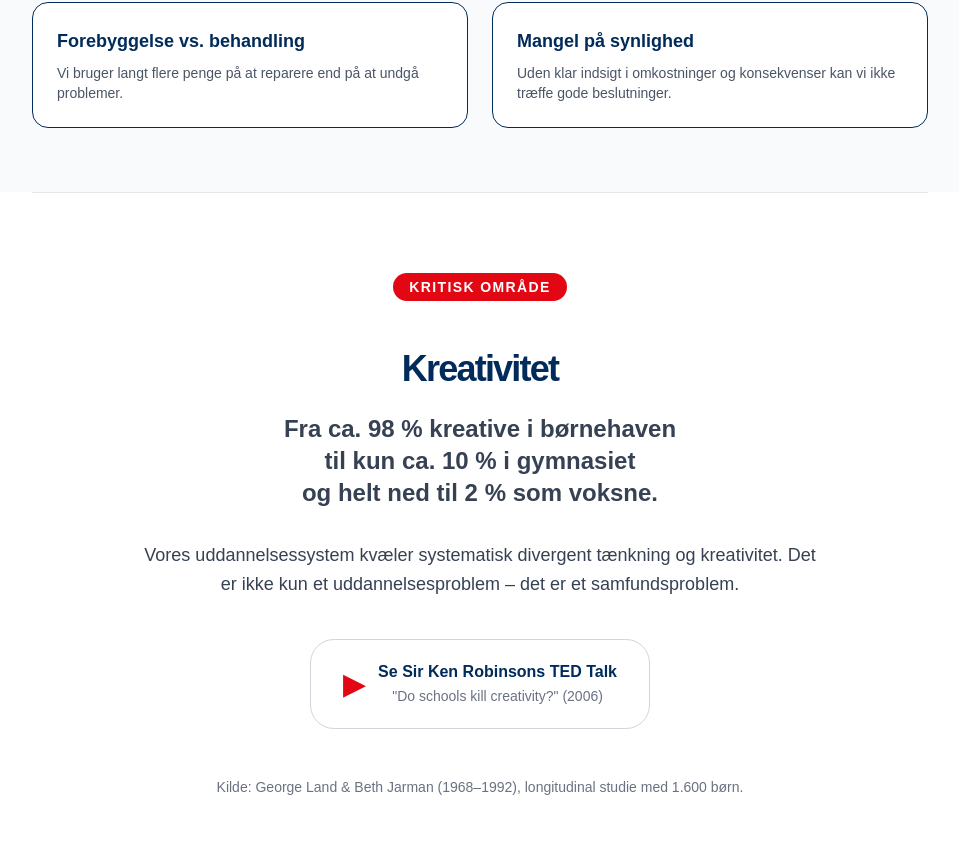
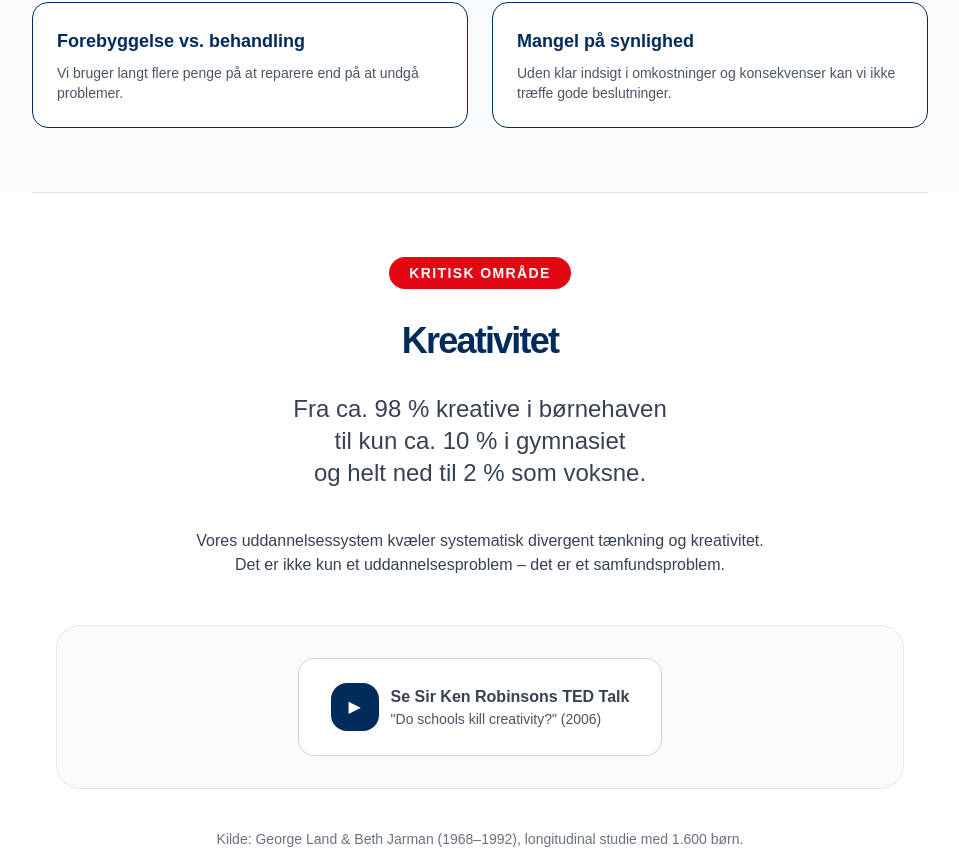
Before and after one commit to synlighed-nu/synlighed-nu-clean, a Next.js app: page / in a window 1280 px wide. Shown: the part 2355-3220 px from the top of the page, without its empty margins (160-1119 px from the left). Built offline with nearby package versions, Linux system fonts and the light colour scheme.

Commit message:
Update page.tsx

```diff
--- a/app/page.tsx
+++ b/app/page.tsx
@@ -30,31 +30,44 @@ export default function SynlighedNu() {
       <VotingSection />
       <BigMoves />
 
-      {/* KREATIVITET */}
-      <section id="kreativitet" className="max-w-4xl mx-auto px-6 py-20 border-t border-gray-200 bg-white print:break-before-page">
-        <div className="text-center mb-12">
-          <span className="inline-block px-4 py-1 bg-[#E30613] text-white text-sm font-semibold tracking-widest rounded-full">KRITISK OMRÅDE</span>
+            {/* === KREATIVITET – KRITISK OMRÅDE === */}
+      <section id="kreativitet" className="max-w-4xl mx-auto px-6 py-16 border-t border-gray-200 bg-white print:break-before-page">
+        <div className="text-center mb-8">
+          <span className="inline-block px-5 py-1.5 bg-[#E30613] text-white text-sm font-semibold tracking-widest rounded-full">KRITISK OMRÅDE</span>
         </div>
-        <h2 className="text-4xl font-bold text-center tracking-tighter mb-6 text-[#002B5B]">Kreativitet</h2>
-        <div className="prose prose-lg max-w-none text-gray-700 text-center">
-          <p className="text-2xl font-semibold mb-8">
+
+        <h2 className="text-4xl font-bold text-center tracking-tighter mb-8">Kreativitet</h2>
+
+        <div className="prose prose-lg max-w-none text-gray-700">
+          <p className="text-2xl font-medium text-center mb-10">
             Fra ca. 98 % kreative i børnehaven<br />
             til kun ca. 10 % i gymnasiet<br />
             og helt ned til 2 % som voksne.
           </p>
-          <p className="text-lg leading-relaxed max-w-2xl mx-auto">
-            Vores uddannelsessystem kvæler systematisk divergent tænkning og kreativitet.
+
+          <p className="text-center mb-12">
+            Vores uddannelsessystem kvæler systematisk divergent tænkning og kreativitet.<br />
             Det er ikke kun et uddannelsesproblem – det er et samfundsproblem.
           </p>
-          <div className="mt-10 inline-flex items-center gap-3 bg-white border border-gray-300 hover:border-[#E30613] px-8 py-5 rounded-3xl transition-all group">
-            <span className="text-[#E30613] text-3xl">▶</span>
-            <a href="https://www.ted.com/talks/sir_ken_robinson_do_schools_kill_creativity" target="_blank" className="font-semibold text-[#002B5B] group-hover:text-[#E30613]">
-              Se Sir Ken Robinsons TED Talk<br />
-              <span className="text-sm font-normal text-gray-500">"Do schools kill creativity?" (2006)</span>
+
+          <div className="bg-gray-50 border border-gray-200 rounded-3xl p-8 text-center mb-10">
+            <a
+              href="https://www.ted.com/talks/sir_ken_robinson_do_schools_kill_creativity"
+              target="_blank"
+              className="inline-flex items-center gap-3 bg-white hover:bg-gray-50 border border-gray-300 rounded-2xl px-8 py-6 text-left transition group"
+            >
+              <div className="w-12 h-12 bg-[#002B5B] text-white rounded-2xl flex items-center justify-center flex-shrink-0 group-active:scale-95 transition">
+                ▶
+              </div>
+              <div>
+                <div className="font-semibold">Se Sir Ken Robinsons TED Talk</div>
+                <div className="text-sm text-gray-600">"Do schools kill creativity?" (2006)</div>
+              </div>
             </a>
           </div>
-          <p className="text-sm text-gray-500 mt-12">
-            Kilde: George Land &amp; Beth Jarman (1968–1992), longitudinal studie med 1.600 børn.
+
+          <p className="text-sm text-gray-500 text-center">
+            Kilde: George Land & Beth Jarman (1968–1992), longitudinal studie med 1.600 børn.
           </p>
         </div>
       </section>
```
